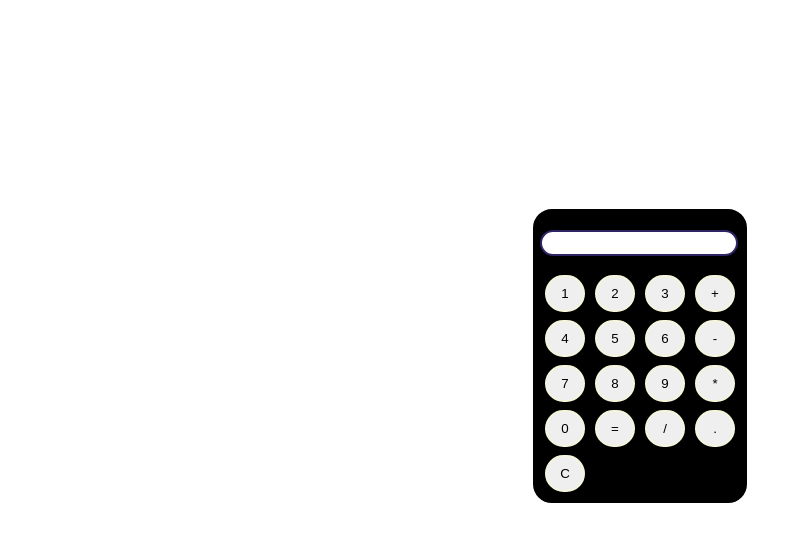
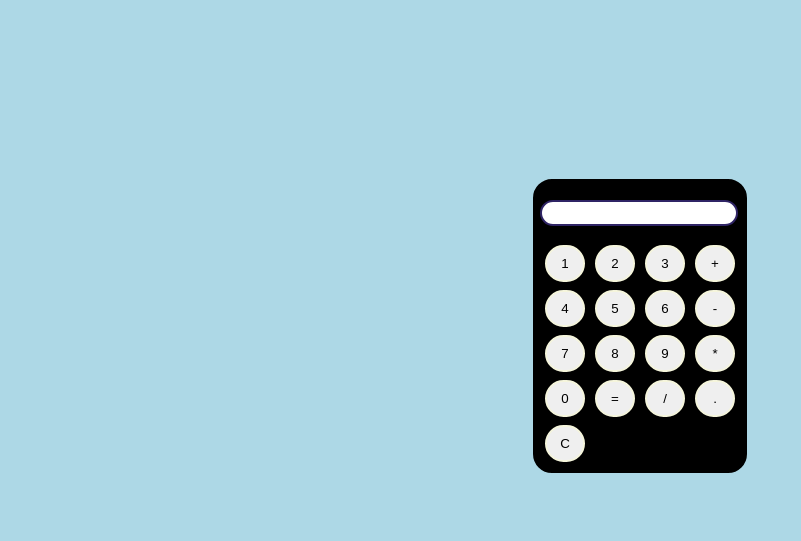
Before and after one commit to TabrezManan/Calculator, a plain HTML site: page index.html in a window 1280 px wide. Shown: the part 79-620 px from the top of the page, without its empty margins (0-801 px from the left). Drawn offline with Linux system fonts and the light colour scheme.

Commit message:
Update index.html

```diff
--- a/index.html
+++ b/index.html
@@ -10,9 +10,9 @@
 
 <body>
     <style>
-/*         body{
+        body{
             background-color : lightblue;
-        } */
+        }
         #logo{
             color : rgb(122,44,212)
         }
@@ -35,7 +35,7 @@
             height: 290px;
             border-radius: 19px;
             background-color: black;
-            margin-top:230px
+            margin-top:200px
         }
         .inp{
             position: relative;
```
